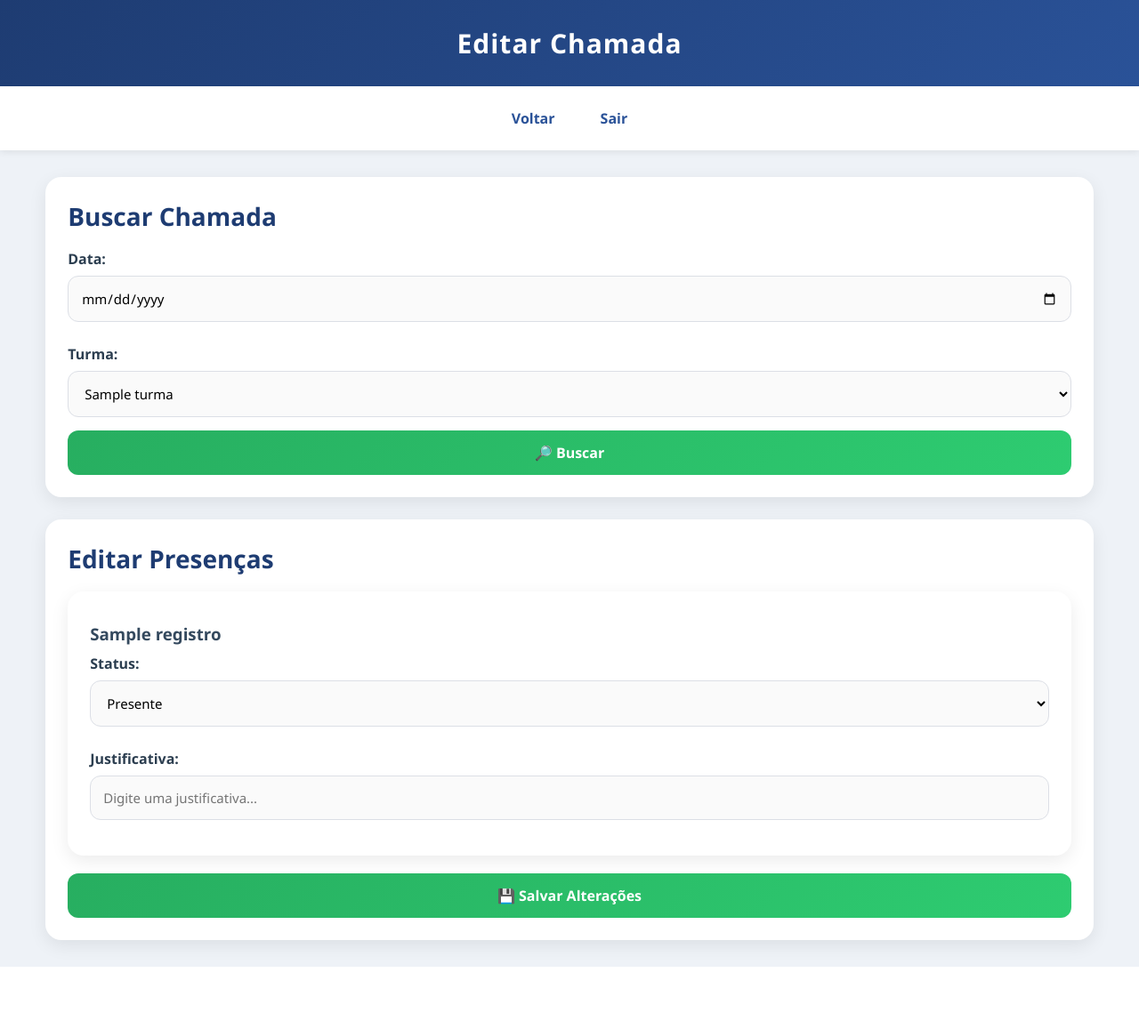
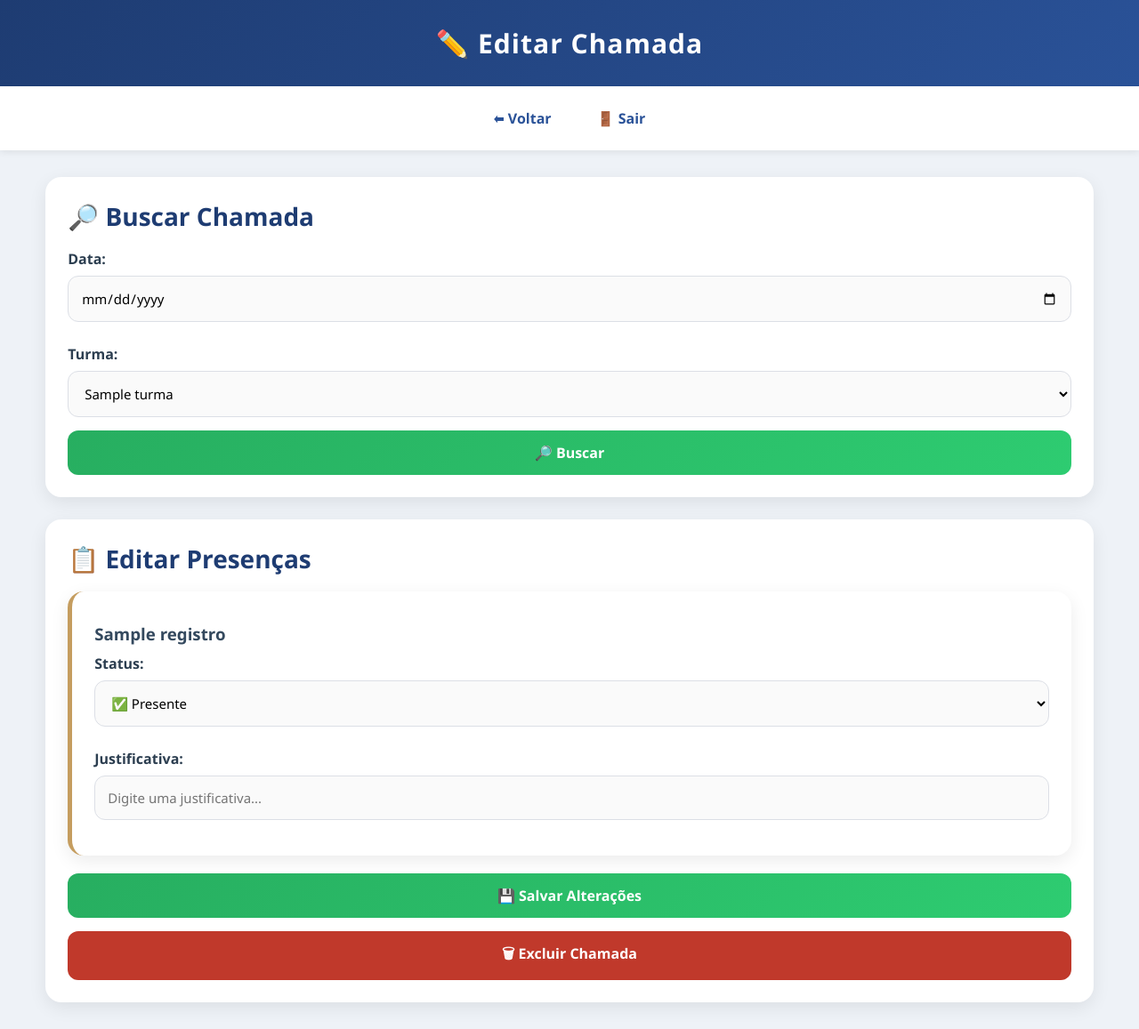
Before and after one commit to gustavosrodrigues17-gif/Sist-Cateq, a Flask app: template templates/editar_chamada.html in a window 1280 px wide. Shown: the whole page at 89% size. Before the commit the page ends 1087 px from the top, so only its background shows below. Run offline with Flask 3, Linux system fonts and the light colour scheme; the template is opened without the code that fills it: most values are stand-ins (such as "Sample title", 1, 10 or a date in 2020).

Commit message:
Update editar_chamada.html

```diff
--- a/templates/editar_chamada.html
+++ b/templates/editar_chamada.html
@@ -14,14 +14,14 @@
 <body>
 
 <header>
-    Editar Chamada
+    ✏️ Editar Chamada
 </header>
 
 <nav>
 
-    <a href="/catequista">Voltar</a>
+    <a href="/catequista">⬅ Voltar</a>
 
-    <a href="/deslogar">Sair</a>
+    <a href="/deslogar">🚪 Sair</a>
 
 </nav>
 
@@ -30,7 +30,7 @@
     <!-- BUSCAR CHAMADA -->
     <div class="card">
 
-        <h2>Buscar Chamada</h2>
+        <h2>🔎 Buscar Chamada</h2>
 
         <form method="POST">
 
@@ -39,6 +39,7 @@
             <input
                 type="date"
                 name="data"
+                id="data"
                 required
                 value="{{ data if data else '' }}"
             >
@@ -76,7 +77,7 @@
 
     <div class="card">
 
-        <h2>Editar Presenças</h2>
+        <h2>📋 Editar Presenças</h2>
 
         <form method="POST">
 
@@ -97,7 +98,10 @@
 
             <div
                 class="card"
-                style="margin-bottom:20px;"
+                style="
+                    margin-bottom:20px;
+                    border-left:5px solid #c59d5f;
+                "
             >
 
                 <h3>{{ r[1] }}</h3>
@@ -112,7 +116,7 @@
                         selected
                         {% endif %}
                     >
-                        Presente
+                        ✅ Presente
                     </option>
 
                     <option
@@ -121,7 +125,7 @@
                         selected
                         {% endif %}
                     >
-                        Falta
+                        ❌ Falta
                     </option>
 
                 </select>
@@ -145,9 +149,32 @@
                 value="1"
             >
 
-            <button type="submit">
-                💾 Salvar Alterações
-            </button>
+            <div
+                style="
+                    display:flex;
+                    gap:15px;
+                    margin-top:20px;
+                    flex-wrap:wrap;
+                "
+            >
+
+                <button type="submit">
+                    💾 Salvar Alterações
+                </button>
+
+                <button
+                    type="submit"
+                    name="excluir_chamada"
+                    value="1"
+                    style="
+                        background:#c0392b;
+                    "
+                    onclick="return confirm('Deseja realmente excluir essa chamada?')"
+                >
+                    🗑 Excluir Chamada
+                </button>
+
+            </div>
 
         </form>
 
@@ -157,5 +184,26 @@
 
 </div>
 
+<script>
+
+    let datasChamadas = {{ datas_chamadas|tojson }}
+
+    const campoData = document.getElementById("data")
+
+    campoData.addEventListener("change", function(){
+
+        let dataSelecionada = this.value
+
+        if(!datasChamadas.includes(dataSelecionada)){
+
+            alert("Nesse dia não existe chamada registrada.")
+
+            this.value = ""
+        }
+
+    })
+
+</script>
+
 </body>
 </html>
```
